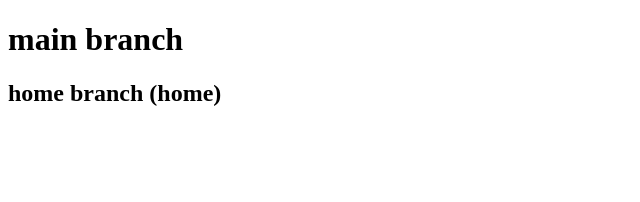
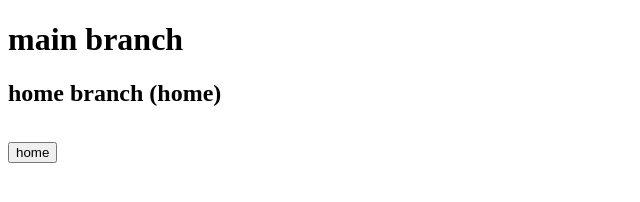
Before and after one commit to kishorkamdi/manager, a plain HTML site: page index.html in a window 1280 px wide. Shown: the whole page, without its empty margins (0-640 px from the left). Drawn offline with Linux system fonts and the light colour scheme.

Commit message:
button home

```diff
--- a/index.html
+++ b/index.html
@@ -8,5 +8,6 @@
 <body>
     <h1>main branch</h1>
     <h2>home branch (home)</h2>
+    <h1><button>home</button></h1>
 </body>
 </html>
```
